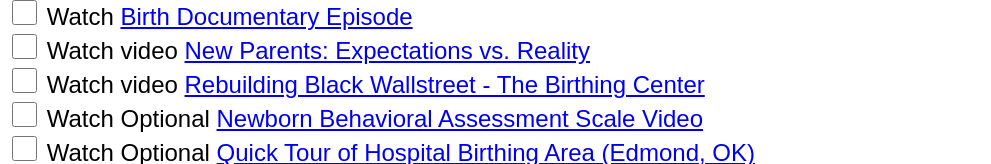
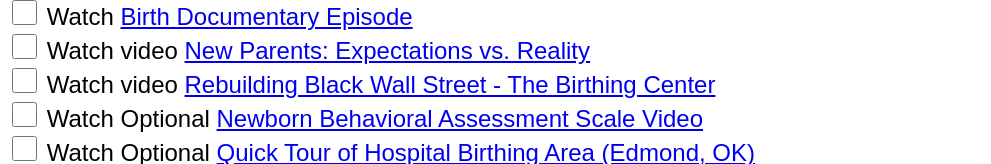
Before and after one commit to emilyabel/HDFSFall24, a plain HTML site: page week5todo/index.html in a window 1280 px wide. Shown: the part 190-354 px from the top of the page, without its empty margins (0-991 px from the left). Drawn offline with Linux system fonts and the light colour scheme; a web font is replaced by a local one.

Commit message:
Updated spelling

```diff
--- a/week5todo/index.html
+++ b/week5todo/index.html
@@ -34,7 +34,7 @@
     <li><input type="checkbox"> Be sure to check out the Berk - Chapter 4 Student Reading Notes! </li>
     <li><input type="checkbox"> Watch <a href="https://video-alexanderstreet-com.argo.library.okstate.edu/watch/birth-4" target="_PARENT"> Birth Documentary Episode </a></li>
     <li><input type="checkbox"> Watch video <a href="https://www.pbs.org/wgbh/nova/video/new-parents-expectations-vs-reality/" target="_PARENT"> New Parents: Expectations vs. Reality </a></li>
-    <li><input type="checkbox"> Watch video <a href="https://www.youtube.com/watch?v=ErjxtiP1NDg&list=PLFAF0HGlvTj5hx_Y2QTIrKWYdNOmOHGlh&index=3" target="_PARENT"> Rebuilding Black Wallstreet - The Birthing Center</a></li>
+    <li><input type="checkbox"> Watch video <a href="https://www.youtube.com/watch?v=ErjxtiP1NDg&list=PLFAF0HGlvTj5hx_Y2QTIrKWYdNOmOHGlh&index=3" target="_PARENT"> Rebuilding Black Wall Street - The Birthing Center</a></li>
     <li><input type="checkbox"> Watch Optional <a href="https://www.newbornbehaviorinternational.org/nbas-1" target="_PARENT"> Newborn Behavioral Assessment Scale Video </a></li>
     <li><input type="checkbox"> Watch Optional <a href="https://integrisok.com/locations/hospital/edmond-hospital/services/labor-and-delivery/womens-center-tours" target="_PARENT"> Quick Tour of Hospital Birthing Area (Edmond, OK)</a></li>
     <li><input type="checkbox"> Watch Optional <a href="https://www.youtube.com/watch?v=kjznmAXAwVA" target="_PARENT"> Quick Tour of a Non-hospital Birth Location (Vanderbilt Birth Center)</a></li>
```
